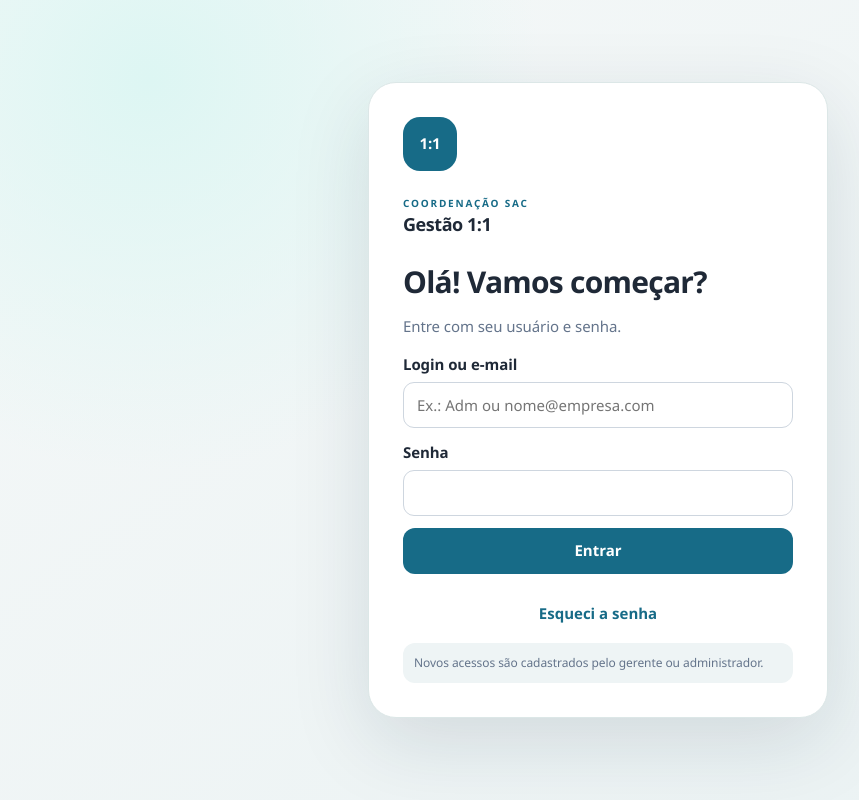
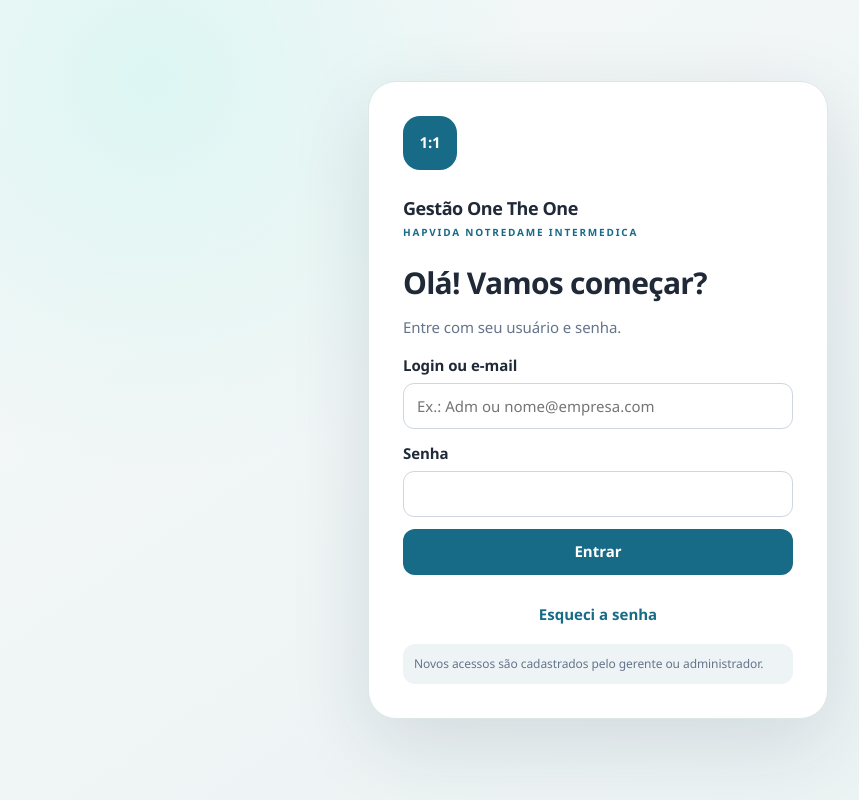
Before and after one commit to ajsacess-debug/gestao11-sac, a plain HTML site: page index.html in a window 1280 px wide. Shown: the whole page, without its empty margins (42-901 px from the left). Drawn offline with Linux system fonts and the light colour scheme.

Commit message:
Atualiza marca na tela de login

```diff
--- a/index.html
+++ b/index.html
@@ -22,7 +22,7 @@ main{max-width:1240px;margin:auto;padding:28px 22px 100px}.top{display:flex;alig
 </style>
 </head>
 <body>
-<section id="login" class="login"><div class="loginbox"><div class="logomark">1:1</div><div class="eyebrow">Coordenação SAC</div><div class="brand">Gestão 1:1</div><div id="authContent"></div></div></section>
+<section id="login" class="login"><div class="loginbox"><div class="logomark">1:1</div><div class="brand">Gestão One The One</div><div class="eyebrow" style="margin-top:2px">Hapvida NotreDame Intermedica</div><div id="authContent"></div></div></section>
 <div id="app" class="hidden"><header><div class="head"><div><div class="brand">Gestão One The One</div><div class="eyebrow" style="margin-top:2px">Hapvida NotreDame Intermedica</div></div><nav class="desktop" id="desktopNav"></nav><div class="profileWrap"><button class="profile" id="profileButton" aria-expanded="false" onclick="toggleProfileMenu(event)"><span class="profileName"><b id="userName"></b><small class="muted" style="display:block" id="userRole"></small></span><span class="avatar" id="avatar"></span></button><div class="profileMenu hidden" id="profileMenu"><button onclick="openSettings()">⚙ Configurações</button><button id="profileUsersButton" onclick="openProfilePage('users')">👥 Usuários</button><button onclick="openProfilePage('history')">◷ Histórico</button><button class="danger" onclick="logout()">↪ Sair</button></div></div></div></header><main id="content"></main><nav class="mobile" id="mobileNav"></nav></div>
 <div id="toast" class="toast hidden"></div>
 <script>
```
